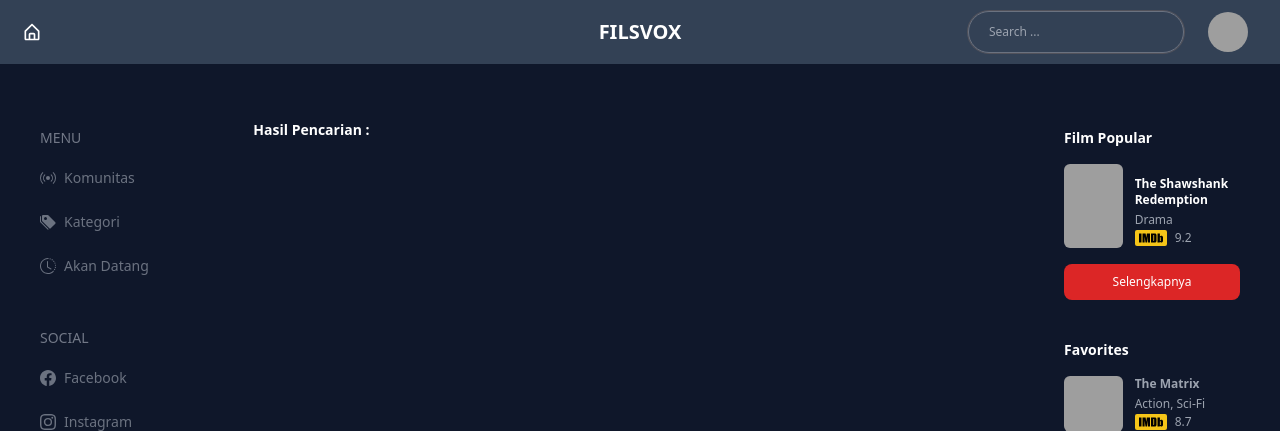
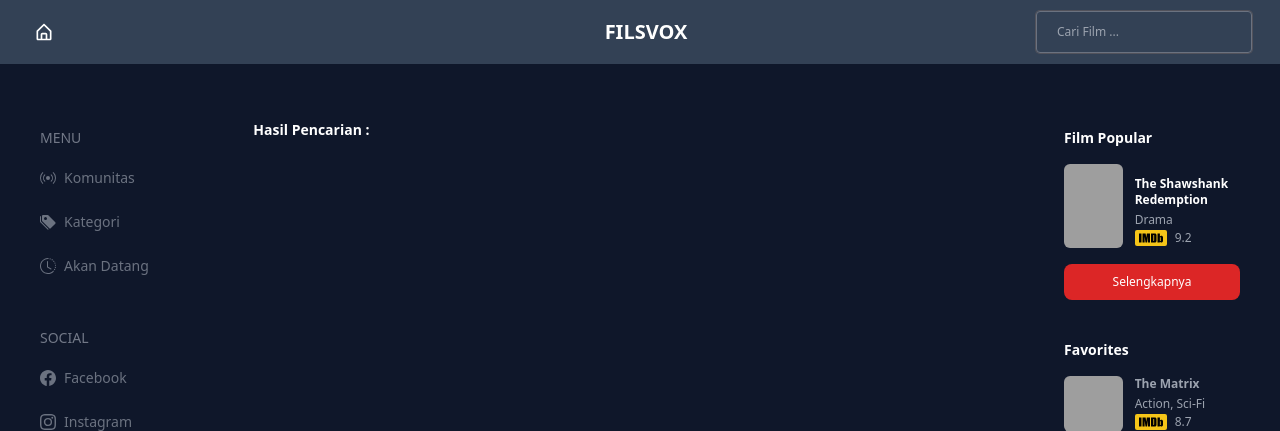
Before and after one commit to andikatuluspangestu/filsvox, a CodeIgniter app: page /filsvox/index.php/search/index in a window 1280 px wide. Shown: the top 431 px of the page. Run offline with CodeIgniter, Linux system fonts and the light colour scheme; data comes from the database, SQL or seed files in the repository; some libraries are stand-ins or nearby versions; grey boxes are pictures that could not be loaded.

Commit message:
Improve Search UI
Signed-off-by: andikatuluspangestu <andikatulusp@gmail.com>

```diff
--- a/application/views/partials/navbar.php
+++ b/application/views/partials/navbar.php
@@ -1,4 +1,4 @@
-<div class="navbar bg-slate-700 fixed top-0 left-0 right-0 z-50">
+<div class="navbar bg-slate-700 fixed top-0 left-0 right-0 z-50 pl-5">
   <div class="navbar-start">
     <a href="<?= base_url(); ?>">
       <label tabindex="0" class="btn btn-ghost btn-circle">
@@ -13,16 +13,10 @@
   <div class="navbar-end">
 
     <form action="<?= base_url('/search') ?>" method="get">
-      <div class="relative items-center content-center flex hidden md:block">
-        <input type="text" name="keyword" class="text-xs ring-1 bg-transparent ring-zinc-600 focus:ring-red-300 pl-5 pr-5 text-white py-3 rounded-full w-full outline-none focus:ring-3" placeholder="Search ...">
+      <div class="relative items-center content-center flex hidden md:block mr-5">
+        <input type="text" name="keyword" class="text-xs ring-1 bg-transparent ring-zinc-600 focus:ring-red-300 pl-5 pr-5 text-white py-3 rounded w-full outline-none focus:ring-3" placeholder="Cari Film ...">
       </div>
     </form>
 
-    <label tabindex="0" class="btn btn-ghost btn-circle avatar mx-5">
-      <div class="w-10 rounded-full">
-        <img src="https://img.zeit.de/kultur/film/2020-12/elliot-page-tranmann/wide__450x253__mobile__scale_1" />
-      </div>
-    </label>
-
   </div>
 </div>
```
